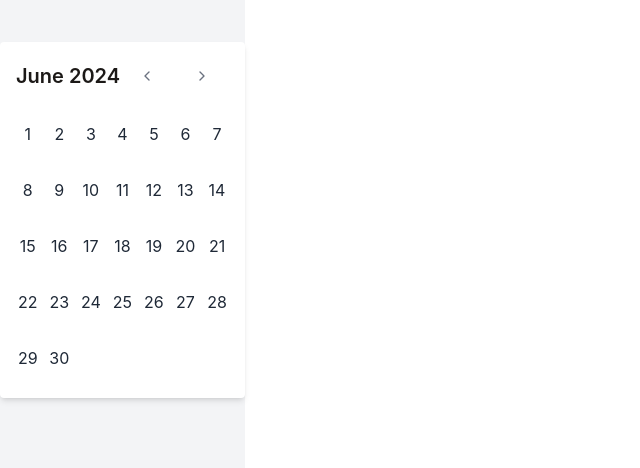
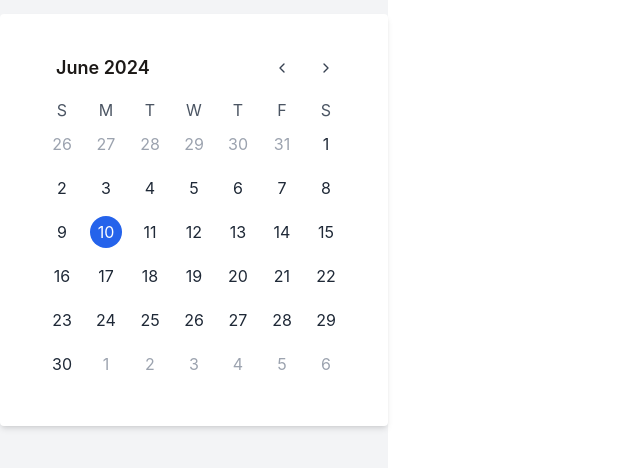
Before and after one commit to mrseeker53/calendar, a React (Vite) app: page / in a window 1280 px wide. Shown: the part 180-648 px from the top of the page, without its empty margins (0-640 px from the left). Built offline with nearby package versions, Linux system fonts and the light colour scheme.

Commit message:
refactor: Update Calendar component by creating CalendarHeader, CalendarWeek, CalendarDays components & style them

```diff
--- a/src/components/Calendar/Calendar.jsx
+++ b/src/components/Calendar/Calendar.jsx
@@ -1,17 +1,19 @@
+/* eslint-disable no-unused-vars */
 import React, { useState } from "react";
-import {
-	addMonths,
-	eachDayOfInterval,
-	endOfMonth,
-	format,
-	startOfMonth,
-	subMonths,
-} from "date-fns";
-import { FiChevronLeft, FiChevronRight } from "react-icons/fi";
+import { addMonths, subMonths } from "date-fns";
+import CalendarHeader from "./CalendarHeader";
+import CalendarWeek from "./CalendarWeek";
+import CalendarDays from "./CalendarDays";
 
 const Calendar = () => {
 	// State to manage current month
 	const [currentMonth, setCurrentMonth] = useState(new Date());
+	// State to manage select date
+	const [selectedDate, setSelectedDate] = useState(new Date());
+
+	const onDateClick = (day) => {
+		setSelectedDate(day);
+	};
 
 	// Function to navigate to previous month
 	const prevMonth = () => {
@@ -23,43 +25,22 @@ const Calendar = () => {
 		setCurrentMonth(addMonths(currentMonth, 1));
 	};
 
-	// Function to generate array of days for current month
-	const generateCalendarDays = () => {
-		const start = startOfMonth(currentMonth);
-		const end = endOfMonth(currentMonth);
-		return eachDayOfInterval({ start, end });
-	};
-
-	const calendarDays = generateCalendarDays();
-
 	return (
-		<div className="calendar bg-white p-4 rounded shadow-md ">
+		<div className="container bg-white rounded shadow-md p-10">
 			{/* Calendar Header - Month & Year with navigation buttons */}
-			<div className="header flex justify-between items-center bg-white text-stone-900 mb-4">
-				<h2 className="text-xl font-semibold">
-					{format(currentMonth, "MMMM yyyy")}
-				</h2>
-				<button
-					onClick={prevMonth}
-					className="bg-white text-gray-500 hover:text-gray-900 border-none rounded-full"
-				>
-					<FiChevronLeft />
-				</button>
-				<button
-					onClick={nextMonth}
-					className="bg-white text-gray-500 hover:text-gray-900 border-none rounded-full"
-				>
-					<FiChevronRight />
-				</button>
-			</div>
+			<CalendarHeader
+				currentMonth={currentMonth}
+				prevMonth={prevMonth}
+				nextMonth={nextMonth}
+			/>
+			{/* Calendar Week */}
+			<CalendarWeek currentMonth={currentMonth} />
 			{/* Calendar Days */}
-			<div className="grid grid-cols-7 gap-2">
-				{calendarDays.map((day) => (
-					<div key={day} className="day flex items-center justify-center h-12 text-gray-800">
-						{format(day, "d")}
-					</div>
-				))}
-			</div>
+			<CalendarDays
+				currentMonth={currentMonth}
+				selectedDate={selectedDate}
+				onDateClick={onDateClick}
+			/>
 		</div>
 	);
 };
--- /dev/null
+++ b/src/components/Calendar/CalendarDays.jsx
@@ -0,0 +1,63 @@
+/* eslint-disable react/prop-types */
+/* eslint-disable no-unused-vars */
+import React from "react";
+import {
+	startOfMonth,
+	endOfMonth,
+	startOfWeek,
+	endOfWeek,
+	addDays,
+	format,
+	isSameMonth,
+	isSameDay,
+} from "date-fns";
+
+const CalendarDays = ({ currentMonth, selectedDate, onDateClick }) => {
+	const monthStart = startOfMonth(currentMonth);
+	const monthEnd = endOfMonth(monthStart);
+	const startDate = startOfWeek(monthStart);
+	// Ensures a 6-row grid
+	const endDate = endOfWeek(addDays(startDate, 41));
+
+	const rows = [];
+	let days = [];
+	let day = startDate;
+	let formattedDate = "";
+
+	while (day <= endDate) {
+		for (let i = 0; i < 7; i++) {
+			formattedDate = format(day, "d");
+			const cloneDay = day;
+			days.push(
+				<div
+					className="p-1.5 flex justify-center items-center"
+					key={day}
+					onClick={() => onDateClick(cloneDay)}
+				>
+					<span
+						className={`flex justify-center items-center w-8 h-8 text-center rounded-full cursor-pointer transition-all duration-200 ${
+							!isSameMonth(day, monthStart)
+								? "text-gray-400 hover:bg-slate-200"
+								: isSameDay(day, selectedDate)
+								? "bg-blue-600 text-white hover:bg-blue-800"
+								: "text-gray-800 hover:bg-slate-200"
+						}`}
+					>
+						{formattedDate}
+					</span>
+				</div>
+			);
+			day = addDays(day, 1);
+		}
+		rows.push(
+			<div className="grid grid-cols-7" key={day}>
+				{days}
+			</div>
+		);
+		days = [];
+	}
+
+	return <div>{rows}</div>;
+};
+
+export default CalendarDays;
--- /dev/null
+++ b/src/components/Calendar/CalendarHeader.jsx
@@ -0,0 +1,33 @@
+/* eslint-disable no-unused-vars */
+/* eslint-disable react/prop-types */
+import React from "react";
+import { format } from "date-fns";
+import { FiChevronLeft, FiChevronRight } from "react-icons/fi";
+
+const CalendarHeader = ({ currentMonth, prevMonth, nextMonth }) => {
+
+
+	return (
+		<div className="flex justify-between items-center mb-4 px-2">
+			<span className="text-lg font-semibold text-stone-900 pl-2">
+				{format(currentMonth, "MMMM yyyy")}
+			</span>
+			<div className="flex items-center space-x-4">
+				<button
+					onClick={prevMonth}
+					className="p-1.5 bg-white text-gray-700 hover:bg-slate-100 border-none focus:outline-none focus:bg-slate-200 rounded-full"
+				>
+					<FiChevronLeft />
+				</button>
+				<button
+					onClick={nextMonth}
+					className="p-1.5 bg-white text-gray-700 hover:bg-slate-100 border-none focus:outline-none focus:bg-slate-200 rounded-full"
+				>
+					<FiChevronRight />
+				</button>
+			</div>
+		</div>
+	);
+};
+
+export default CalendarHeader;
--- /dev/null
+++ b/src/components/Calendar/CalendarWeek.jsx
@@ -0,0 +1,31 @@
+/* eslint-disable no-unused-vars */
+/* eslint-disable react/prop-types */
+import React from "react";
+import { addDays, format, startOfWeek } from "date-fns";
+
+const CalendarDays = ({ currentMonth }) => {
+	const days = [];
+	const startDate = startOfWeek(currentMonth);
+
+	for (let i = 0; i < 7; i++) {
+		const fullDayName = format(addDays(startDate, i), "EEEE");
+		const firstLetter = fullDayName.charAt(0).toUpperCase();
+
+		days.push(
+			<div
+				className="relative group text-gray-600 text-center cursor-default"
+				key={i}
+			>
+				{firstLetter}
+				<div className="absolute bottom-full mb-1 w-max left-1/2 transform -translate-x-1/2 opacity-0 group-hover:opacity-100 transition-opacity bg-gray-500 text-white text-xs rounded py-1 px-2 pointer-events-none z-10">
+					{fullDayName}
+					<div className="absolute left-1/2 transform -translate-x-1/2 top-full w-0 h-0 border-t-4 border-t-gray-800 border-r-4 border-r-transparent border-l-4 border-l-transparent"></div>
+				</div>
+			</div>
+		);
+	}
+
+	return <div className="grid grid-cols-7">{days}</div>;
+};
+
+export default CalendarDays;
```
Also changed, not shown: src/components/context/TaskContext.jsx (added).
